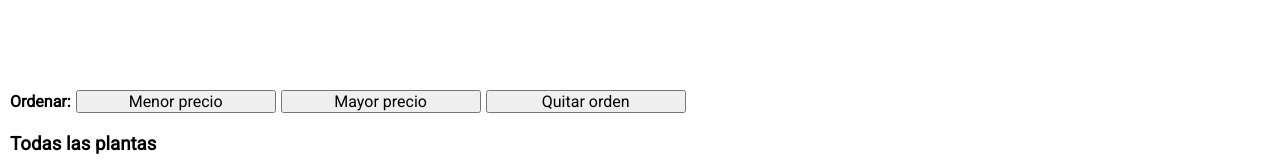
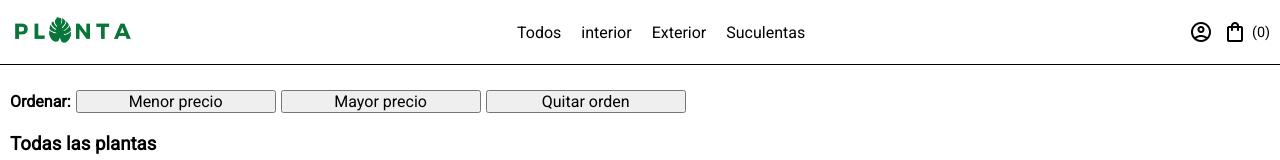
Before and after one commit to german-carosio/ReactPF_Carosio, a React (Vite) app: page / in a window 1280 px wide. Shown: the top 160 px of the page. Built offline with nearby package versions, Linux system fonts and the light colour scheme; no server answers; the database is empty.

Commit message:
prueba 1 millon vercel

```diff
--- a/src/components/NavBar/NavBar.jsx
+++ b/src/components/NavBar/NavBar.jsx
@@ -1,38 +1,38 @@
 import React from 'react'
 import logo from '../../assets/logo.png'
-/* import classes from './NavBar.module.css'; */
+import styles from './NavBar.module.css';
 import CartWidget from '../CartWidget/CartWidget'
 import { Link, NavLink } from 'react-router-dom'
 
 const NavBar = () => {
   return (
     <>
-   {/*    <nav className={classes.container}>
+      <nav className={styles.container}>
         <Link to={'/'}>
-          <img className={classes.logo} src={logo} alt="imagen logo" />
+          <img className={styles.logo} src={logo} alt="imagen logo" />
         </Link>
 
-        <ul className={classes.menu}>
-          <li className={classes.menuItem}><NavLink to={`/`} className={classes.menuLink}>Todos</NavLink></li>
-          <li className={classes.menuItem}><NavLink to={`/category/interior`} className={classes.menuLink}>interior</NavLink></li>
-          <li className={classes.menuItem}><NavLink to={`/category/exterior`} className={classes.menuLink}>Exterior</NavLink></li>
-          <li className={classes.menuItem}><NavLink to={`/category/suculentas`} className={classes.menuLink}>Suculentas</NavLink></li>
+        <ul className={styles.menu}>
+          <li className={styles.menuItem}><NavLink to={`/`} className={styles.menuLink}>Todos</NavLink></li>
+          <li className={styles.menuItem}><NavLink to={`/category/interior`} className={styles.menuLink}>interior</NavLink></li>
+          <li className={styles.menuItem}><NavLink to={`/category/exterior`} className={styles.menuLink}>Exterior</NavLink></li>
+          <li className={styles.menuItem}><NavLink to={`/category/suculentas`} className={styles.menuLink}>Suculentas</NavLink></li>
         </ul>
 
-        <div className={classes.derecha}>
+        <div className={styles.derecha}>
 
-          <div className={classes.user}>
+          <div className={styles.user}>
 
           <span className="material-symbols-outlined">
             account_circle
           </span>
           </div>
 
-          <Link className={classes.cart} to={`/cart`}><CartWidget /></Link>
+          <Link className={styles.cart} to={`/cart`}><CartWidget /></Link>
 
         </div>
 
-      </nav> */}
+      </nav>
     </>
   )
 }
```
